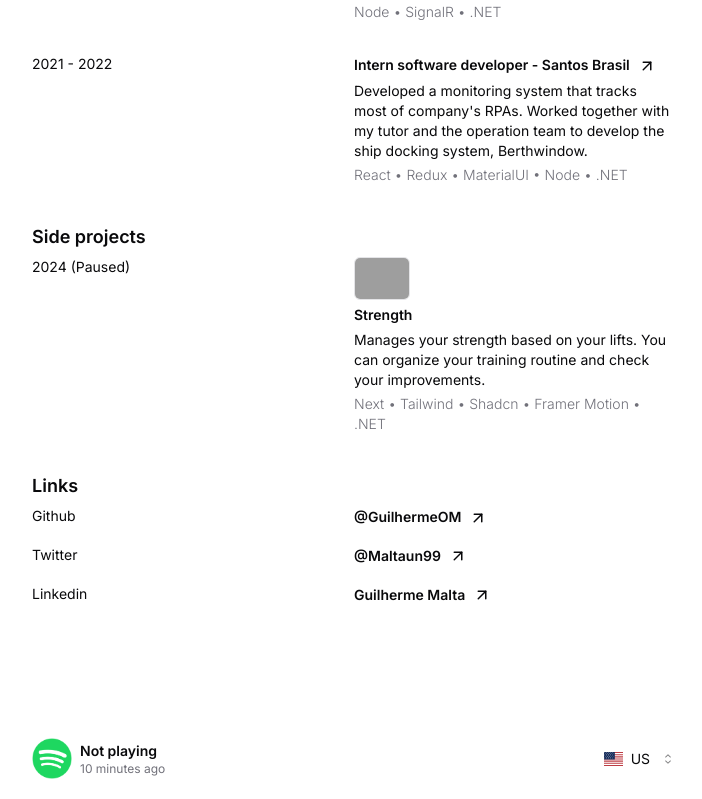
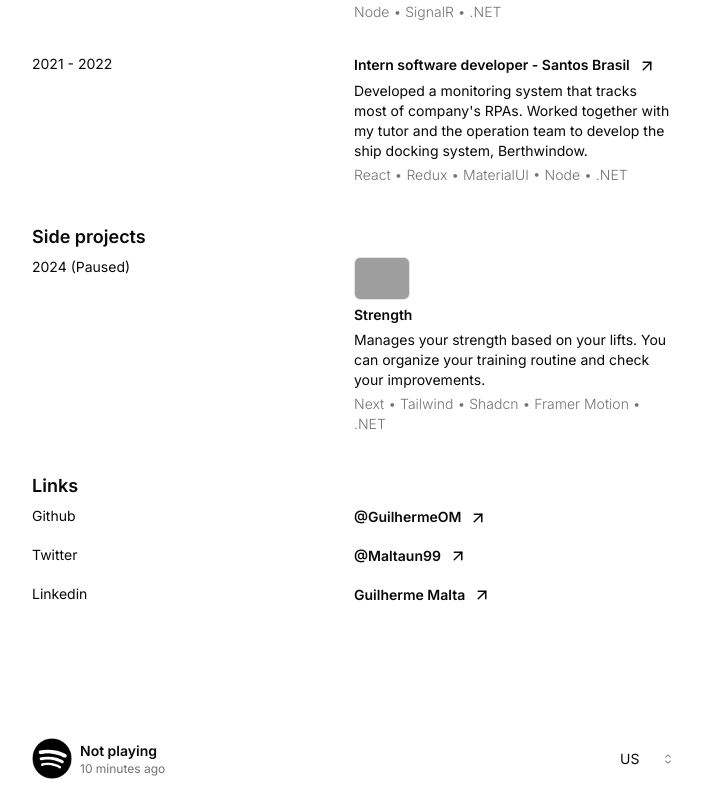
Before and after one commit to GuilhermeOM/portfolio, a React (Vite) app: page / in a window 1280 px wide. Shown: the part 682-1481 px from the top of the page, without its empty margins (288-990 px from the left). Built offline with nearby package versions, Linux system fonts and the light colour scheme; grey boxes are pictures that could not be loaded.

Commit message:
improvement: dark spotify logo for light theme, animation when changing language, removed unused libs

```diff
--- a/package.json
+++ b/package.json
@@ -23,10 +23,8 @@
     "@radix-ui/react-slot": "^1.0.2",
     "class-variance-authority": "^0.7.0",
     "clsx": "^2.1.1",
-    "flag-icons": "^7.2.3",
     "framer-motion": "^11.2.11",
     "i18next": "^23.11.5",
-    "i18next-http-backend": "^2.5.2",
     "lucide-react": "^0.383.0",
     "react": "^18.2.0",
     "react-dom": "^18.2.0",
--- a/src/app.tsx
+++ b/src/app.tsx
@@ -1,4 +1,3 @@
-import { Suspense } from 'react'
 import { RouterProvider } from 'react-router-dom'
 
 import { ThemeProvider } from './components/theme/theme-provider'
@@ -7,9 +6,7 @@ import { router } from './routes'
 export default function App() {
   return (
     <ThemeProvider>
-      <Suspense fallback={'...loading'}>
-        <RouterProvider router={router} />
-      </Suspense>
+      <RouterProvider router={router} />
     </ThemeProvider>
   )
 }
--- a/src/components/footer/current-listening.tsx
+++ b/src/components/footer/current-listening.tsx
@@ -1,10 +1,25 @@
-import spotify from '@/assets/spotify-primary-logo-rgb-green.png'
+import spotifyMono from '@/assets/spotify-primary-logo-rgb-black.png'
+import spotifyColored from '@/assets/spotify-primary-logo-rgb-green.png'
+
+import { useTheme } from '../theme/theme-provider'
 
 export default function CurrentListening() {
+  const { theme } = useTheme()
+  let themeInUse = theme
+
+  if (theme === 'system') {
+    themeInUse = window.matchMedia('(prefers-color-scheme: dark)').matches ? 'dark' : 'light'
+  }
+
   return (
     <div className="flex items-center gap-2">
       <div>
-        <img src={spotify} alt="spotify log" width={150} className="w-10" />
+        <img
+          src={themeInUse === 'dark' ? spotifyColored : spotifyMono}
+          alt="spotify log"
+          width={150}
+          className="w-10"
+        />
       </div>
       <div>
         <h5 className="text-sm font-semibold">Not playing</h5>
--- a/src/components/footer/language-select.tsx
+++ b/src/components/footer/language-select.tsx
@@ -1,21 +1,6 @@
-import '../../../node_modules/flag-icons/css/flag-icons.min.css'
-
 import { useTranslation } from 'react-i18next'
 
 import { Select, SelectContent, SelectItem, SelectTrigger, SelectValue } from '@/components/ui/select'
-
-interface CountryBoxProps {
-  countryCode: 'us' | 'br'
-}
-
-function CountryBox({ countryCode }: CountryBoxProps) {
-  return (
-    <div className="flex gap-2">
-      <span className={`fi fi-${countryCode}`} />
-      <span>{countryCode.toUpperCase()}</span>
-    </div>
-  )
-}
 
 export default function LanguageSelect() {
   const { i18n } = useTranslation()
@@ -26,16 +11,14 @@ export default function LanguageSelect() {
 
   return (
     <Select defaultValue="en" onValueChange={handleLanguageChange}>
-      <SelectTrigger className="w-24 border-none shadow-none hover:bg-secondary">
+      <SelectTrigger className="w-20 border-none shadow-none hover:bg-secondary">
         <SelectValue />
       </SelectTrigger>
       <SelectContent>
         <SelectItem value="en" defaultChecked>
-          <CountryBox countryCode="us" />
+          US
         </SelectItem>
-        <SelectItem value="br">
-          <CountryBox countryCode="br" />
-        </SelectItem>
+        <SelectItem value="br">BR</SelectItem>
       </SelectContent>
     </Select>
   )
--- a/src/components/theme/theme-provider.tsx
+++ b/src/components/theme/theme-provider.tsx
@@ -23,7 +23,7 @@ const ThemeProviderContext = createContext<ThemeProviderState>(initialState)
 export function ThemeProvider({
   children,
   defaultTheme = 'system',
-  storageKey = 'vite-ui-theme',
+  storageKey = '@guilherme-portifolio:theme',
   ...props
 }: ThemeProviderProps) {
   const [theme, setTheme] = useState<Theme>(() => (localStorage.getItem(storageKey) as Theme) || defaultTheme)
--- a/src/lib/i18n.ts
+++ b/src/lib/i18n.ts
@@ -1,5 +1,4 @@
 import i18n from 'i18next'
-import Backend from 'i18next-http-backend'
 import { initReactI18next } from 'react-i18next'
 
 import { brTranslation, enTranslation } from '@/locales'
@@ -9,10 +8,7 @@ export const supportedLngs = {
   br: 'Português-BR',
 }
 
-i18n
-  .use(Backend)
-  .use(initReactI18next)
-  .init({
+i18n.use(initReactI18next).init({
   fallbackLng: 'en',
   supportedLngs: Object.keys(supportedLngs),
   debug: true,
--- a/src/pages/_layouts/app.tsx
+++ b/src/pages/_layouts/app.tsx
@@ -1,4 +1,3 @@
-import { motion } from 'framer-motion'
 import { Outlet } from 'react-router-dom'
 
 import Container from '@/components/container'
@@ -9,22 +8,11 @@ export default function AppLayout() {
   return (
     <div>
       <Header />
-
-      <motion.main
-        initial={{ opacity: 0, scale: 0.5 }}
-        animate={{ opacity: 1, scale: 1 }}
-        transition={{
-          duration: 0.8,
-          delay: 0.5,
-          ease: [0, 0.71, 0.2, 1.01],
-        }}
-        className="py-28"
-      >
+      <main className="py-28">
         <Container>
           <Outlet />
         </Container>
-      </motion.main>
-
+      </main>
       <Footer />
     </div>
   )
--- a/src/pages/app/home/home.tsx
+++ b/src/pages/app/home/home.tsx
@@ -1,3 +1,5 @@
+import { AnimatePresence, motion } from 'framer-motion'
+import { useEffect } from 'react'
 import { useTranslation } from 'react-i18next'
 
 import strength from '@/assets/strength-logo.webp'
@@ -5,10 +7,32 @@ import strength from '@/assets/strength-logo.webp'
 import ContentDescription from './content-description'
 
 export default function Home() {
-  const { t } = useTranslation()
+  const { t, i18n } = useTranslation()
+
+  useEffect(() => {
+    window.scrollTo({
+      top: 0,
+      behavior: 'smooth',
+    })
+  }, [i18n.language])
 
   return (
-    <div className="mx-auto flex flex-col gap-8">
+    <AnimatePresence mode="wait">
+      <motion.div
+        key={i18n.language}
+        initial={{ opacity: 0, scale: 0.5 }}
+        animate={{ opacity: 1, scale: 1 }}
+        exit={{ opacity: 0 }}
+        transition={{
+          duration: 0.8,
+          delay: 0.3,
+          opacity: {
+            delay: 0.5,
+          },
+          ease: [0, 0.71, 0.2, 1.01],
+        }}
+        className="mx-auto flex flex-col gap-8"
+      >
         <section id="me" className="flex gap-4">
           <div>
             <img src="https://github.com/GuilhermeOM.png" alt="github profile picture" className="w-20 rounded-full" />
@@ -97,6 +121,7 @@ export default function Home() {
             </li>
           </ul>
         </section>
-    </div>
+      </motion.div>
+    </AnimatePresence>
   )
 }
```
Also changed, not shown: src/assets/spotify-primary-logo-rgb-black.png (added), 1 other file (tests, documents, lock files or other folders). Lines whose indentation alone changed are shown as unchanged.
